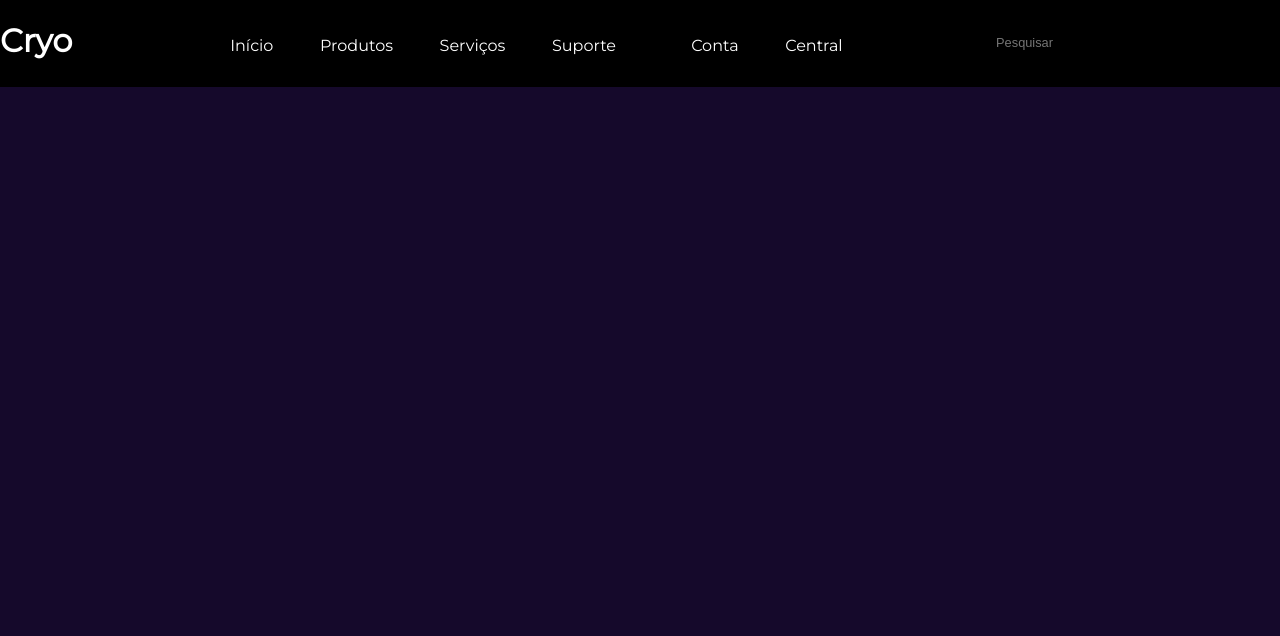
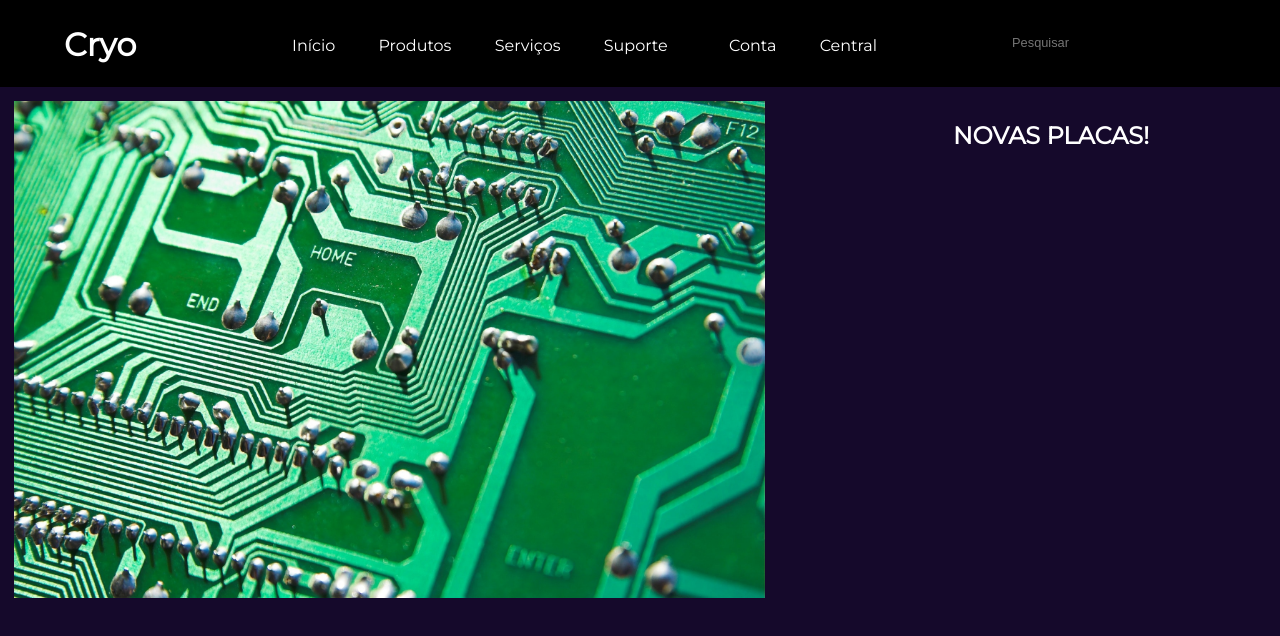
Before and after one commit to luisrissardo/Cryocore, a plain HTML site: page index.html in a window 1280 px wide. Drawn offline with Linux system fonts and the light colour scheme.

Commit message:
Add files via upload

```diff
--- a/index.html
+++ b/index.html
@@ -11,14 +11,16 @@
 </head>
 <body>
     <header>
-        <h1 class="nomeheader">Cryo</h1>
+        <div class="nome">
+            <h1 class="nomeheader">Cryo</h1>
+        </div>
         <div id="menu">
             <nav>
                 <ul class="menu">
-                    <li class="li-menu"><a href="#" style="text-decoration: none;"><p class="a-menu">Início</p></a></li>
-                    <li class="li-menu"><a href="#" style="text-decoration: none;"><p class="a-menu">Produtos</p></a></li>
-                    <li class="li-menu"><a href="#" style="text-decoration: none;"><p class="a-menu">Serviços</p></a></li>
-                    <li class="li-menu"><a href="#" style="text-decoration: none;"><p class="a-menu">Suporte</p></a></li>
+                    <li class="li-menu"><a href="#" style="text-decoration: none;" class="a-menu"><p>Início</p></a></li>
+                    <li class="li-menu"><a href="#" style="text-decoration: none;" class="a-menu"><p>Produtos</p></a></li>
+                    <li class="li-menu"><a href="#" style="text-decoration: none;" class="a-menu"><p>Serviços</p></a></li>
+                    <li class="li-menu"><a href="#" style="text-decoration: none;" class="a-menu"><p>Suporte</p></a></li>
                 </ul>
             </nav>
         </div>
@@ -34,5 +36,11 @@
             <input type="text" id="pesquisa" placeholder="Pesquisar">
         </div>
     </header>
+    <section id="inicio">
+        <div class="mainnews">
+            <img src="img/img1.jpg" alt="Placa-mãe" class="imggrande">
+            <h1 class="titnews">NOVAS PLACAS!</h1>
+        </div>
+    </section>
 </body>
 </html>
--- a/style.css
+++ b/style.css
@@ -25,12 +25,15 @@
     margin-left: 5%;
     font-size: 1em;
 }
-@media(max-width: 500px){
+@media(max-width: 1100px){
+    body{
+        overflow-x: hidden;
+    }
     .nome{
         font-size: 50%;
     }
     .a-menu{
-        font-size: 0.2em;
+        font-size: 0.3em;
     }
     #menu{
         margin-right: 25%;
@@ -38,12 +41,33 @@
     .search-bar{
         visibility: hidden;
     }
+    .titnews{
+        font-size: 40%;
+    }
+}
+#inicio{
+    -background-color: blue;
+    height: 100vh;
+    border: 1px transparent solid;
+}
+.titnews{
+    margin-left: 15%;
 }
 .menu{
     padding: 0;
     list-style: none;
     display: flex;
     height: fit-content;
+}
+.imggrande{
+    width: 60%;
+    height: 60%;
+    -max-height: 40vh;
+}
+.mainnews{
+    margin: 1%;
+    display: flex;
+
 }
 #menu{
     margin-top: 0.3%;
@@ -58,7 +82,7 @@
     transition: 0.5s;
 }
 .a-menu{
-    0font-size: 1em;
+    8font-size: 1em;
     color: white;
     transition: 0.5s;
 }
```
Also changed, not shown: img/img1.jpg (added).
